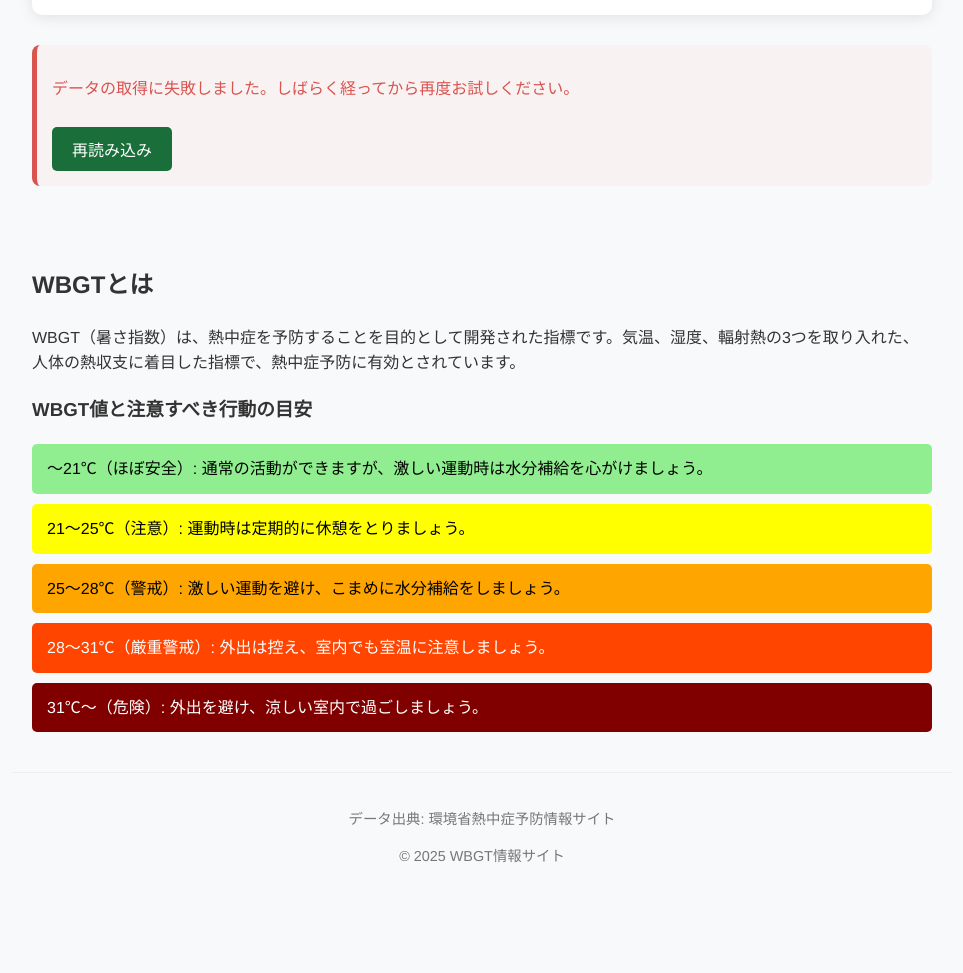
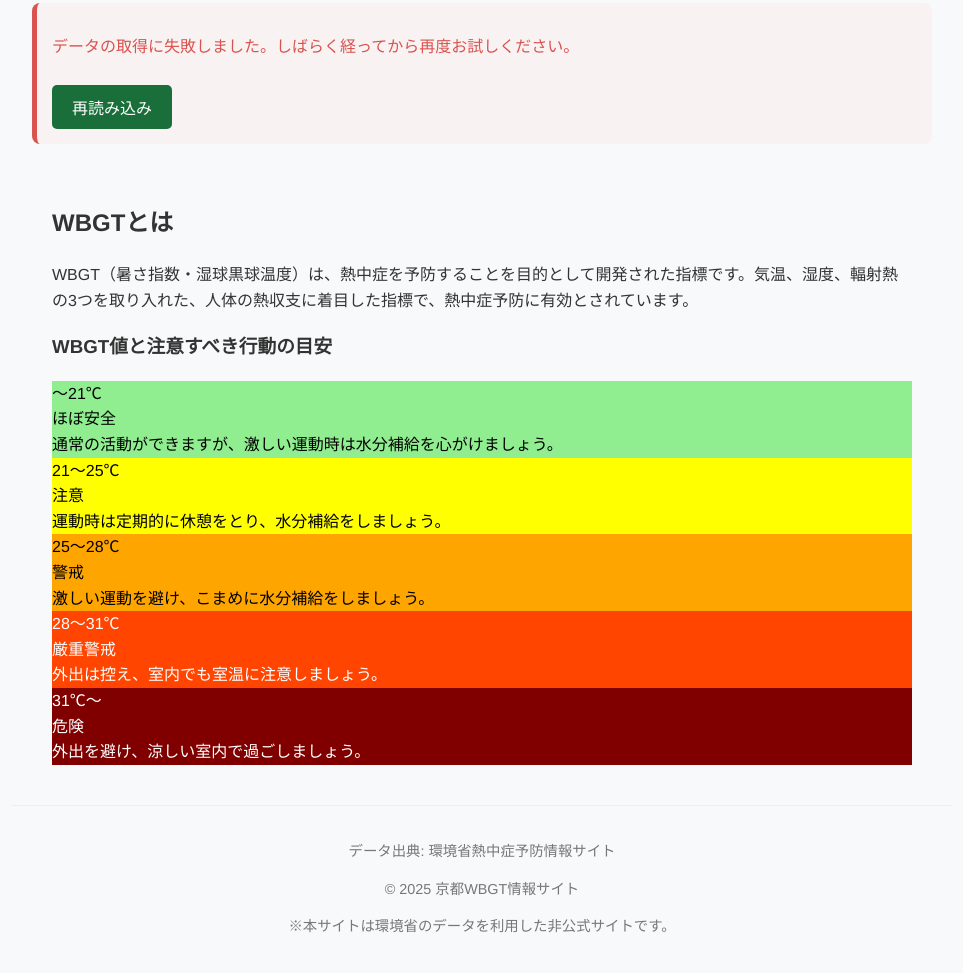
Before and after one commit to YamatoAgency/wbgt, a website: page index.html in a window 1280 px wide. Shown: the part 871-1844 px from the top of the page, without its empty margins (158-1121 px from the left). Before the commit the page ends 1774 px from the top, so only its background shows below. Drawn offline with nearby package versions, Linux system fonts and the light colour scheme; no server answers.

Commit message:
Update index.html

```diff
--- a/index.html
+++ b/index.html
@@ -3,19 +3,24 @@
 <head>
   <meta charset="UTF-8">
   <meta name="viewport" content="width=device-width, initial-scale=1.0">
-  <title>WBGT（暑さ指数）情報 - 甲府</title>
+  <title>WBGT（暑さ指数）情報 - 京都</title>
   <link rel="stylesheet" href="css/style.css">
+  <link rel="stylesheet" href="https://fonts.googleapis.com/css2?family=Noto+Sans+JP:wght@400;700&display=swap">
 </head>
 <body>
   <header>
-    <h1>甲府のWBGT（暑さ指数）情報</h1>
+    <div class="header-content">
+      <h1>京都のWBGT（暑さ指数）情報</h1>
+      <p class="subtitle">熱中症予防のための暑さ指数モニター</p>
+    </div>
   </header>
 
   <main>
     <section class="wbgt-container">
       <div class="location-info">
-        <div id="location" class="location">甲府</div>
+        <div id="location" class="location">京都</div>
         <div id="timestamp" class="timestamp">最終更新: 取得中...</div>
+        <div id="data-source" class="data-source"></div>
       </div>
 
       <div id="current-wbgt" class="wbgt-display">
@@ -28,7 +33,7 @@
       <div id="wbgt-advice" class="advice"></div>
     </section>
 
-    <section id="forecast" class="forecast">
+    <section id="forecast" class="forecast-section">
       <h2>予測</h2>
       <div id="forecast-chart" class="chart-container">
         <canvas id="wbgt-chart"></canvas>
@@ -39,25 +44,52 @@
       <p>データの取得に失敗しました。しばらく経ってから再度お試しください。</p>
       <button id="retry-button" class="retry-button">再読み込み</button>
     </section>
-  </main>
 
     <section class="info-section">
       <h2>WBGTとは</h2>
-    <p>WBGT（暑さ指数）は、熱中症を予防することを目的として開発された指標です。気温、湿度、輻射熱の3つを取り入れた、人体の熱収支に着目した指標で、熱中症予防に有効とされています。</p>
+      <p>WBGT（暑さ指数・湿球黒球温度）は、熱中症を予防することを目的として開発された指標です。気温、湿度、輻射熱の3つを取り入れた、人体の熱収支に着目した指標で、熱中症予防に有効とされています。</p>
 
       <h3>WBGT値と注意すべき行動の目安</h3>
-    <ul class="wbgt-levels">
-      <li class="level-safe">～21℃（ほぼ安全）: 通常の活動ができますが、激しい運動時は水分補給を心がけましょう。</li>
-      <li class="level-caution">21～25℃（注意）: 運動時は定期的に休憩をとりましょう。</li>
-      <li class="level-warning">25～28℃（警戒）: 激しい運動を避け、こまめに水分補給をしましょう。</li>
-      <li class="level-danger">28～31℃（厳重警戒）: 外出は控え、室内でも室温に注意しましょう。</li>
-      <li class="level-extreme">31℃～（危険）: 外出を避け、涼しい室内で過ごしましょう。</li>
-    </ul>
+      <div class="wbgt-levels-container">
+        <div class="wbgt-level-card level-safe">
+          <div class="level-header">～21℃</div>
+          <div class="level-title">ほぼ安全</div>
+          <div class="level-advice">通常の活動ができますが、激しい運動時は水分補給を心がけましょう。</div>
+        </div>
+
+        <div class="wbgt-level-card level-caution">
+          <div class="level-header">21～25℃</div>
+          <div class="level-title">注意</div>
+          <div class="level-advice">運動時は定期的に休憩をとり、水分補給をしましょう。</div>
+        </div>
+
+        <div class="wbgt-level-card level-warning">
+          <div class="level-header">25～28℃</div>
+          <div class="level-title">警戒</div>
+          <div class="level-advice">激しい運動を避け、こまめに水分補給をしましょう。</div>
+        </div>
+
+        <div class="wbgt-level-card level-danger">
+          <div class="level-header">28～31℃</div>
+          <div class="level-title">厳重警戒</div>
+          <div class="level-advice">外出は控え、室内でも室温に注意しましょう。</div>
+        </div>
+
+        <div class="wbgt-level-card level-extreme">
+          <div class="level-header">31℃～</div>
+          <div class="level-title">危険</div>
+          <div class="level-advice">外出を避け、涼しい室内で過ごしましょう。</div>
+        </div>
+      </div>
     </section>
+  </main>
 
   <footer>
+    <div class="footer-content">
       <p>データ出典: 環境省熱中症予防情報サイト</p>
-    <p>&copy; 2025 WBGT情報サイト</p>
+      <p class="copyright">&copy; 2025 京都WBGT情報サイト</p>
+      <p class="disclaimer">※本サイトは環境省のデータを利用した非公式サイトです。</p>
+    </div>
   </footer>
 
   <script src="https://cdn.jsdelivr.net/npm/chart.js@3.7.1/dist/chart.min.js"></script>
```
Lines whose indentation alone changed are shown as unchanged.
